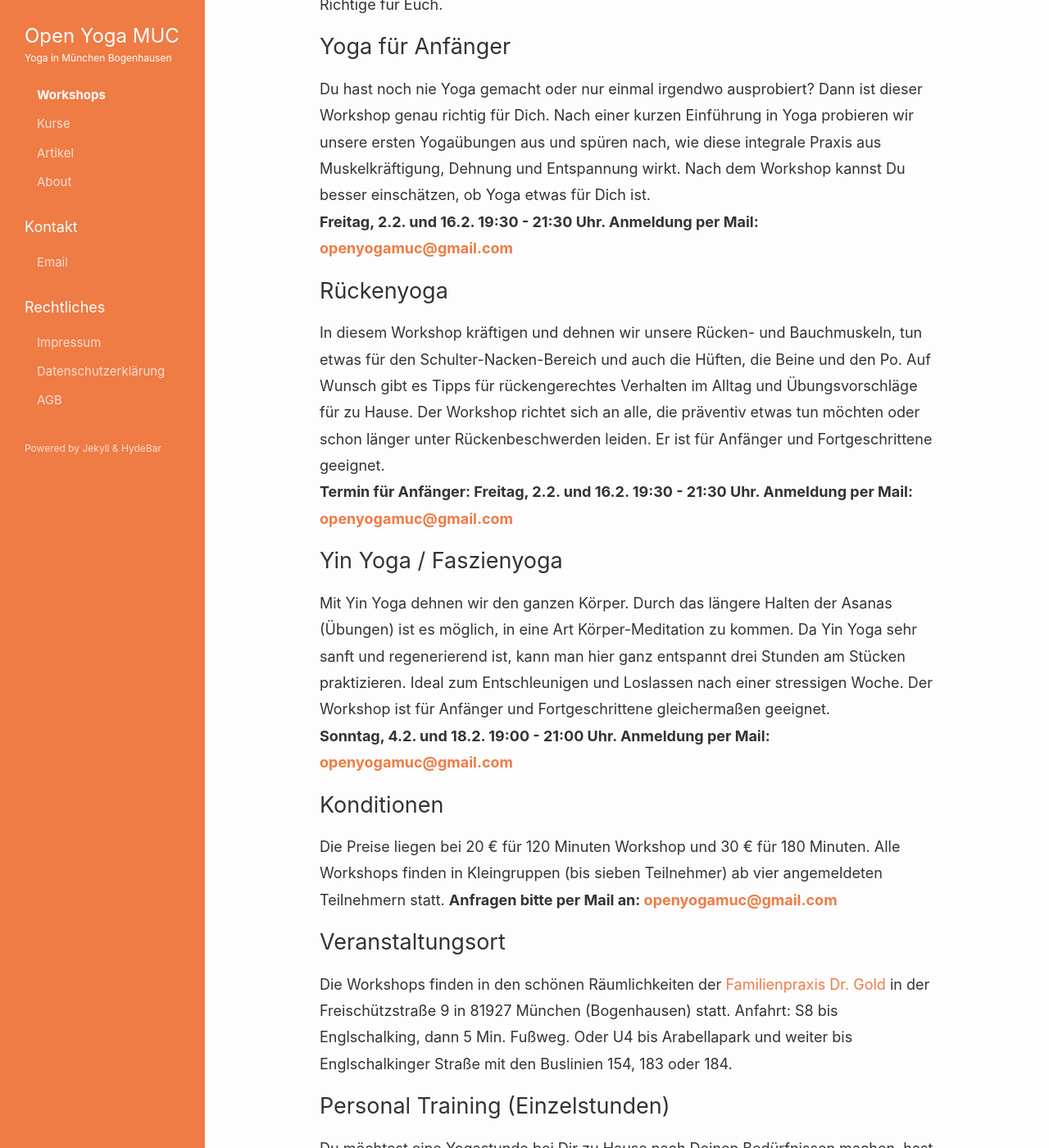
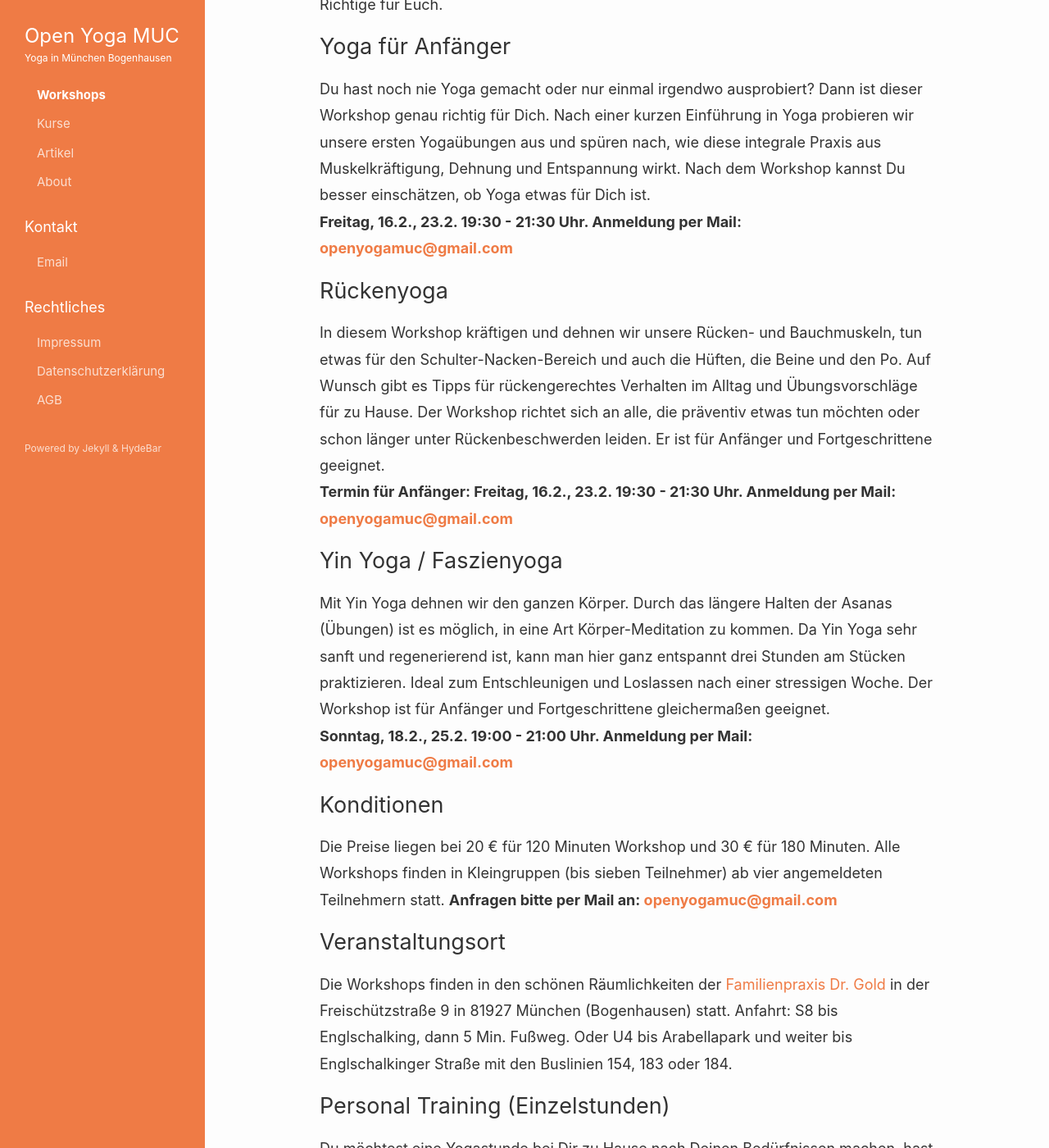
Before and after one commit to openyoga/openyoga.github.io, a Jekyll site: the page built from workshops.md, in a window 1280 px wide and 1400 px high, scrolled down 508 px. Shown: the whole window at 82% size. Built offline with Jekyll 4.4.1, drawn with Linux system fonts in a browser that asks for light colours.

Commit message:
added workshop dates

```diff
--- a/workshops.md
+++ b/workshops.md
@@ -11,19 +11,19 @@ Ihr könnt nicht regelmäßig an einem Kurs teilnehmen, wollt aber dennoch Yoga
 {:#anfaengeryogaworkshop}
 ## Yoga für Anfänger
 Du hast noch nie Yoga gemacht oder nur einmal irgendwo ausprobiert? Dann ist dieser Workshop genau richtig für Dich. Nach einer kurzen Einführung in Yoga probieren wir unsere ersten Yogaübungen aus und spüren nach, wie diese integrale Praxis aus Muskelkräftigung, Dehnung und Entspannung wirkt. Nach dem Workshop kannst Du besser einschätzen, ob Yoga etwas für Dich ist.
-**Freitag, 2.2. und 16.2. 19:30 - 21:30 Uhr. Anmeldung per Mail: [{{site.data.authors.agobrecht.email}}][1]**
+**Freitag, 16.2., 23.2. 19:30 - 21:30 Uhr. Anmeldung per Mail: [{{site.data.authors.agobrecht.email}}][1]**
 
 
 {:#rueckenyogaworkshop}
 ## Rückenyoga
 In diesem Workshop kräftigen und dehnen wir unsere Rücken- und Bauchmuskeln, tun etwas für den Schulter-Nacken-Bereich und auch die Hüften, die Beine und den Po. Auf Wunsch gibt es Tipps für rückengerechtes Verhalten im Alltag und Übungsvorschläge für zu Hause. Der Workshop richtet sich an alle, die präventiv etwas tun möchten oder schon länger unter Rückenbeschwerden leiden. Er ist für Anfänger und Fortgeschrittene geeignet.
-**Termin für Anfänger: Freitag, 2.2. und 16.2. 19:30 - 21:30 Uhr. Anmeldung per Mail: [{{site.data.authors.agobrecht.email}}][1]**
+**Termin für Anfänger: Freitag, 16.2., 23.2. 19:30 - 21:30 Uhr. Anmeldung per Mail: [{{site.data.authors.agobrecht.email}}][1]**
 
 
 {:#yinyogaworkshop}
 ## Yin Yoga / Faszienyoga
 Mit Yin Yoga dehnen wir den ganzen Körper. Durch das längere Halten der Asanas (Übungen) ist es möglich, in eine Art Körper-Meditation zu kommen. Da Yin Yoga sehr sanft und regenerierend ist, kann man hier ganz entspannt drei Stunden am Stücken praktizieren. Ideal zum Entschleunigen und Loslassen nach einer stressigen Woche. Der Workshop ist für Anfänger und Fortgeschrittene gleichermaßen geeignet.
-**Sonntag, 4.2. und 18.2. 19:00 - 21:00 Uhr. Anmeldung per Mail: [{{site.data.authors.agobrecht.email}}][1]**
+**Sonntag, 18.2., 25.2. 19:00 - 21:00 Uhr. Anmeldung per Mail: [{{site.data.authors.agobrecht.email}}][1]**
 
 ## Konditionen
 Die Preise liegen bei 20 € für 120 Minuten Workshop und 30 € für 180 Minuten. Alle Workshops finden in Kleingruppen (bis sieben Teilnehmer) ab vier angemeldeten Teilnehmern statt.  **Anfragen bitte per Mail an: [{{site.data.authors.agobrecht.email}}][1]**
```
Also changed, not shown: index.md (+2 -2 lines).
